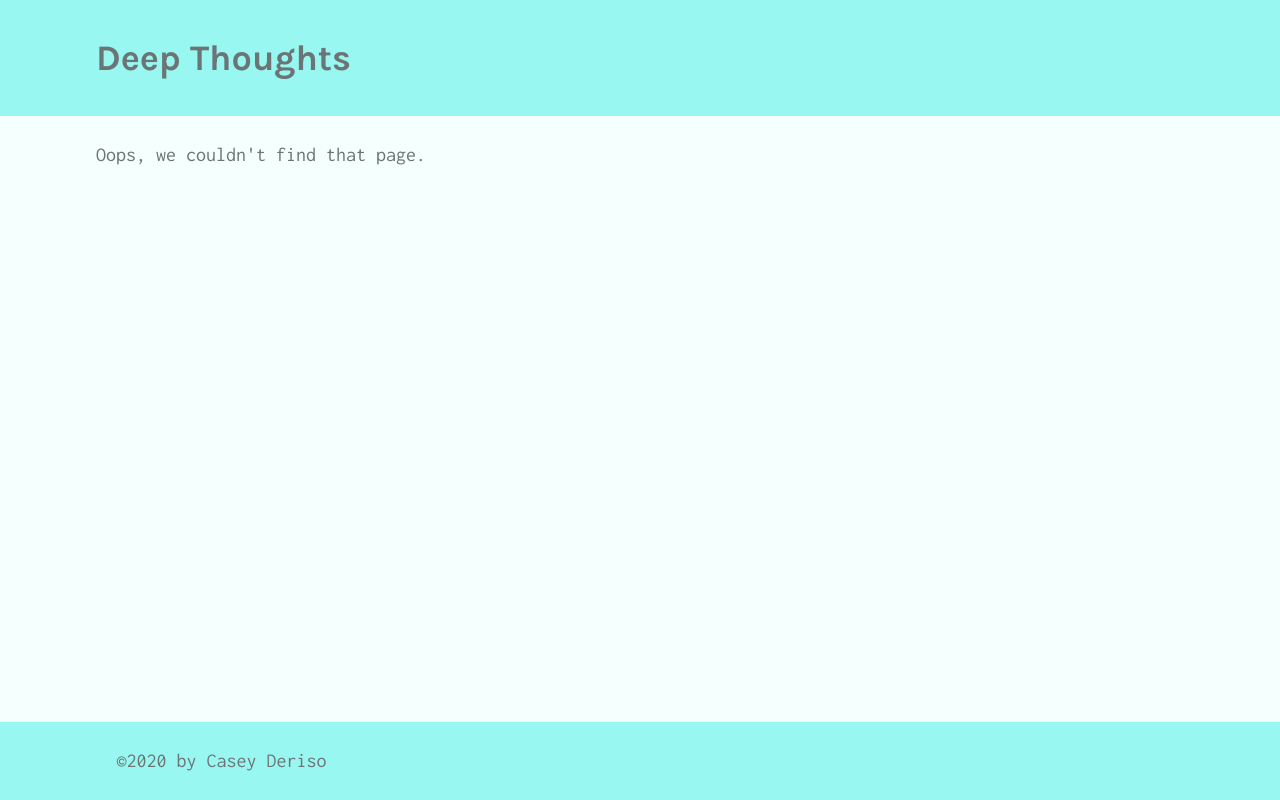
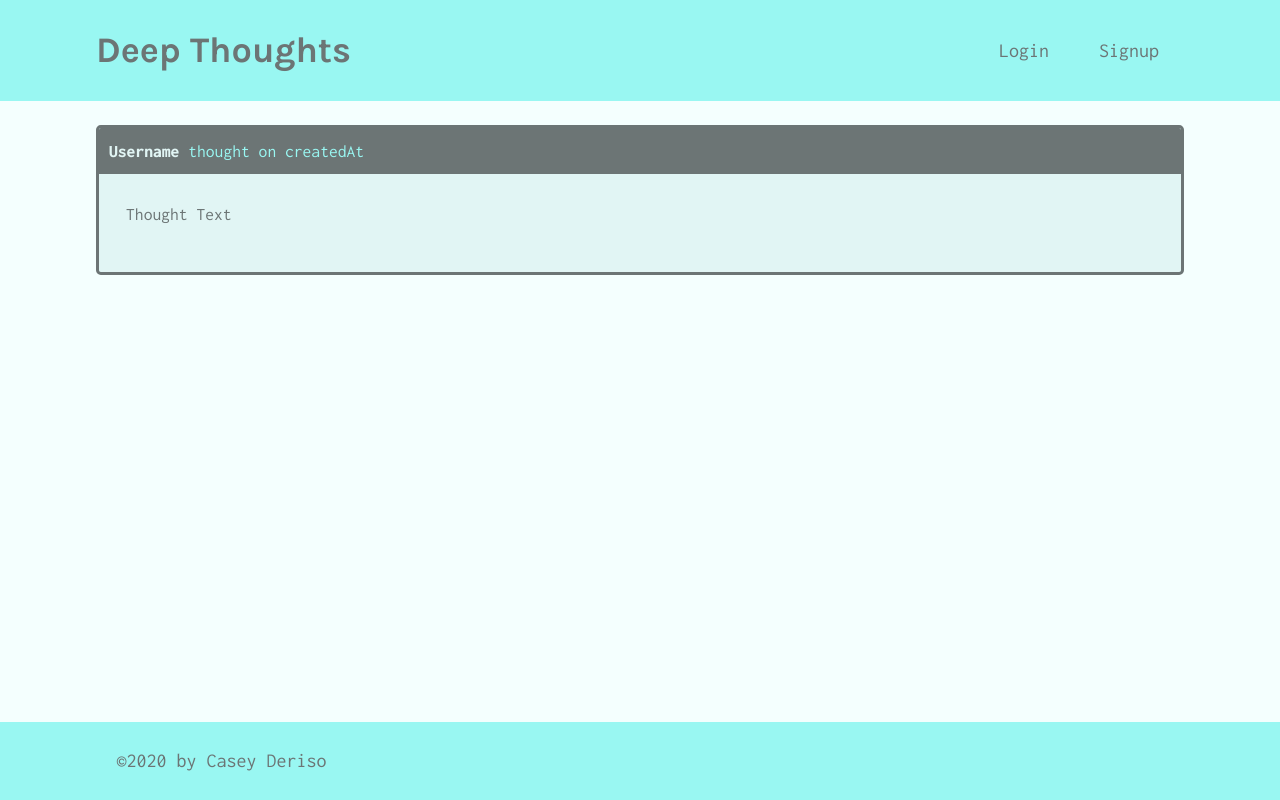
Before and after one commit to CaseyDeriso/deep-thoughts, a React (Create React App) app in the folder client/: page /thought/1 in a window 1280 px wide. Built offline with nearby package versions, Linux system fonts and the light colour scheme.

Commit message:
added params to get single thought id to display data

```diff
--- a/client/src/App.js
+++ b/client/src/App.js
@@ -29,8 +29,8 @@
               <Route exact path="/" component={Home} />
               <Route exact path="/login" component={Login} />
               <Route exact path="/signup" component={Signup} />
-              <Route exact path="/profile" component={Profile} />
-              <Route exact path="/thought" component={SingleThought} />
+              <Route exact path="/profile/:username?" component={Profile} />
+              <Route exact path="/thought/:id" component={SingleThought} />
 
               <Route component={NoMatch} />
             </Switch>
--- a/client/src/components/Header/index.js
+++ b/client/src/components/Header/index.js
@@ -1,10 +1,18 @@
-import React from 'react';
+import React from "react";
+import { Link } from "react-router-dom";
 
 const Header = () => {
   return (
     <header className="bg-secondary mb-4 py-2 flex-row align-center">
       <div className="container flex-row justify-space-between-lg justify-center align-center">
-        <h1>Deep Thoughts</h1>
+        <Link to="/">
+          <h1>Deep Thoughts</h1>
+        </Link>
+
+        <nav className="text-center">
+          <Link to="/login">Login</Link>
+          <Link to="/signup">Signup</Link>
+        </nav>
       </div>
     </header>
   );
--- a/client/src/components/ThoughtList/index.js
+++ b/client/src/components/ThoughtList/index.js
@@ -1,4 +1,5 @@
 import React from "react";
+import { Link } from "react-router-dom";
 
 const ThoughtList = ({ thoughts, title }) => {
   if (!thoughts.length) {
@@ -9,18 +10,26 @@
     <div>
       <h3>{title}</h3>
       {thoughts &&
-        thoughts.map(thought => (
+        thoughts.map((thought) => (
           <div key={thought._id} className="card mb-3">
             <p className="card-header">
-              {thought.username}
+              <Link
+                to={`/profile/${thought.username}`}
+                style={{ fontWeight: 700 }}
+                className="text-light"
+              >
+                {thought.username}
+              </Link>{" "}
               thought on {thought.createdAt}
             </p>
             <div className="card-body">
-              <p>{thought.thoughtText}</p>
-              <p className="mb-0">
-                Reactions: {thought.reactionCount} || Click to{' '}
-                {thought.reactionCount ? 'see' : 'start'} the discussion!
-              </p>
+              <Link to={`/thought/${thought._id}`}>
+                <p>{thought.thoughtText}</p>
+                <p className="mb-0">
+                  Reactions: {thought.reactionCount} || Click to{" "}
+                  {thought.reactionCount ? "see" : "start"} the discussion!
+                </p>
+              </Link>
             </div>
           </div>
         ))}
--- a/client/src/pages/Home.js
+++ b/client/src/pages/Home.js
@@ -10,8 +10,6 @@
   const { loading, data } = useQuery(QUERY_THOUGHTS);
 
   const thoughts = data?.thoughts || [];
-
-  console.log(thoughts);
 
   return (
     <main>
--- a/client/src/pages/SingleThought.js
+++ b/client/src/pages/SingleThought.js
@@ -1,6 +1,10 @@
 import React from 'react';
+import { useParams } from "react-router-dom";
 
 const SingleThought = props => {
+  const { id: thoughtId } = useParams();
+  console.log(thoughtId)
+
   return (
     <div>
       <div className="card mb-3">
```
